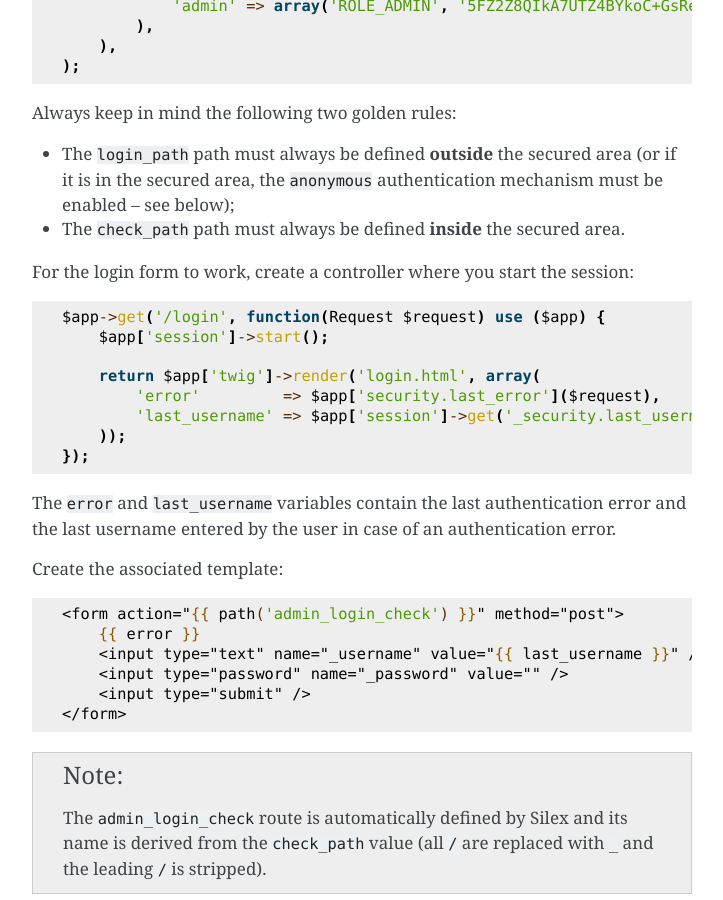
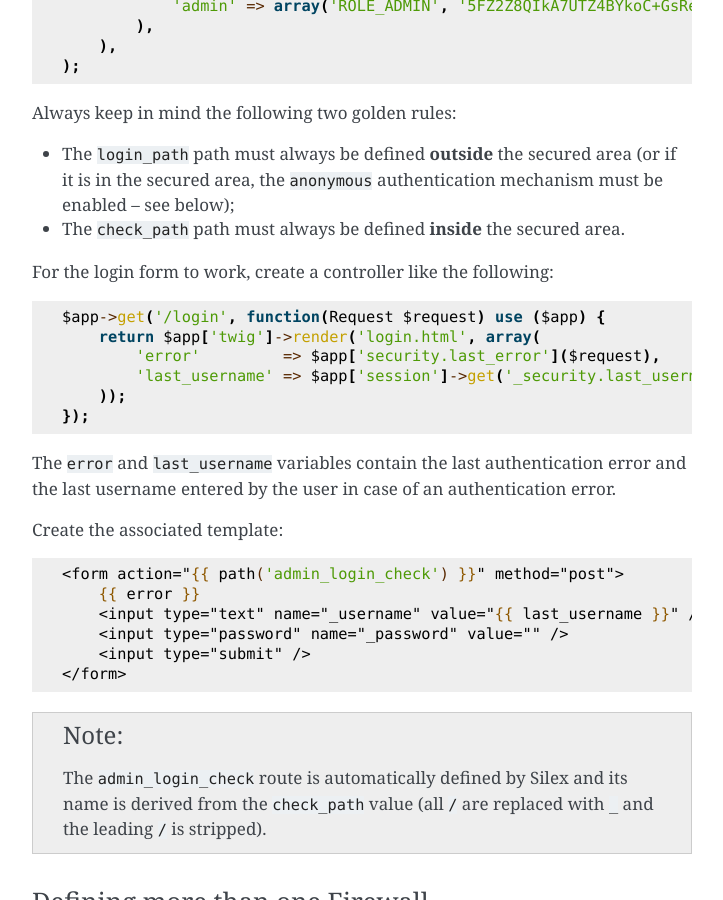
Before and after one commit to silexphp/Silex, a Sphinx documentation site: the page built from doc/providers/security.rst, in a window 1280 px wide and 900 px high, scrolled down 3344 px. Shown: the whole window, without its empty margins (388-1111 px from the left). Built offline with Sphinx 7.4.7, drawn with Linux system fonts in a browser that asks for light colours.

Commit message:
removed unneeded start() calls for the session

```diff
--- a/doc/providers/security.rst
+++ b/doc/providers/security.rst
@@ -173,11 +173,9 @@ Always keep in mind the following two golden rules:
 
 * The ``check_path`` path must always be defined **inside** the secured area.
 
-For the login form to work, create a controller where you start the session::
+For the login form to work, create a controller like the following::
 
     $app->get('/login', function(Request $request) use ($app) {
-        $app['session']->start();
-
         return $app['twig']->render('login.html', array(
             'error'         => $app['security.last_error']($request),
             'last_username' => $app['session']->get('_security.last_username'),
--- a/doc/providers/session.rst
+++ b/doc/providers/session.rst
@@ -66,7 +66,6 @@ authenticates a user and creates a session for him::
         $password = $app['request']->server->get('PHP_AUTH_PW');
 
         if ('igor' === $username && 'password' === $password) {
-            $app['session']->start();
             $app['session']->set('user', array('username' => $username));
             return $app->redirect('/account');
         }
@@ -78,7 +77,6 @@ authenticates a user and creates a session for him::
     });
 
     $app->get('/account', function () use ($app) {
-        $app['session']->start();
         if (null === $user = $app['session']->get('user')) {
             return $app->redirect('/login');
         }
```
